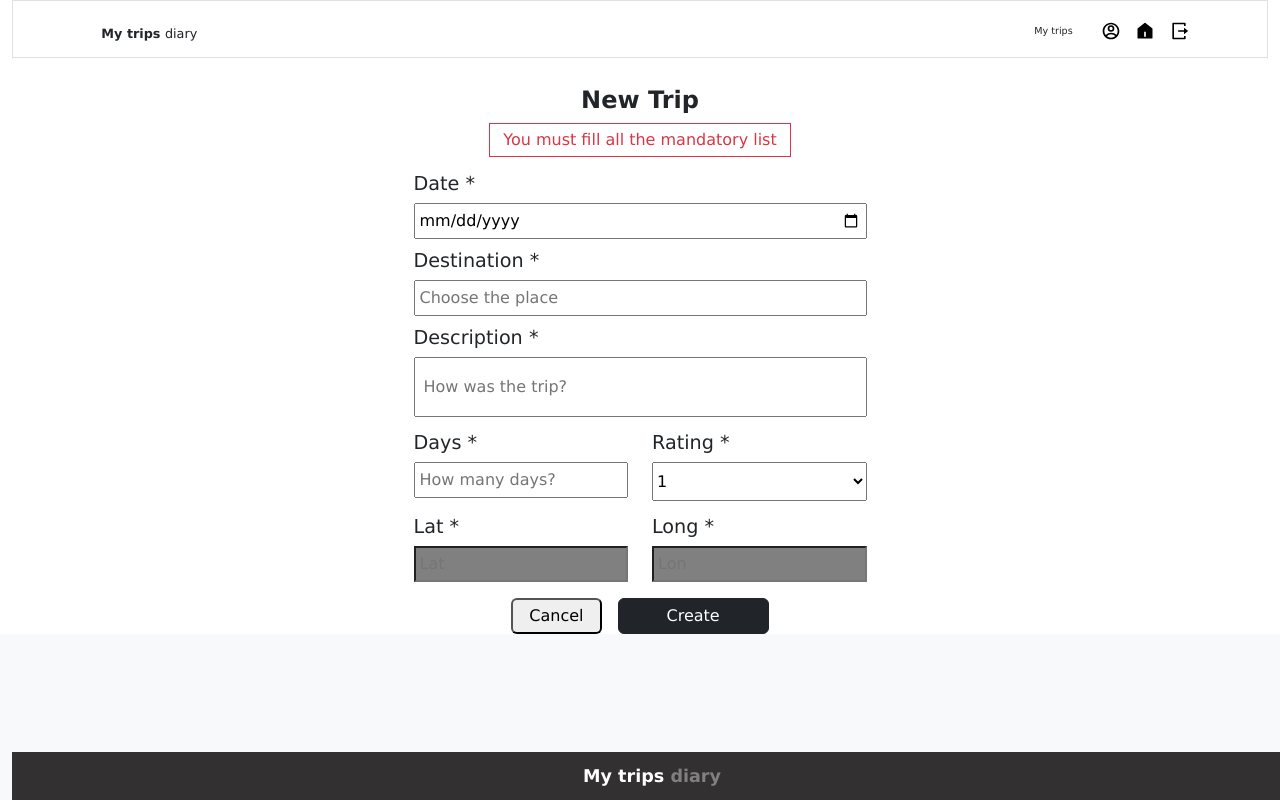
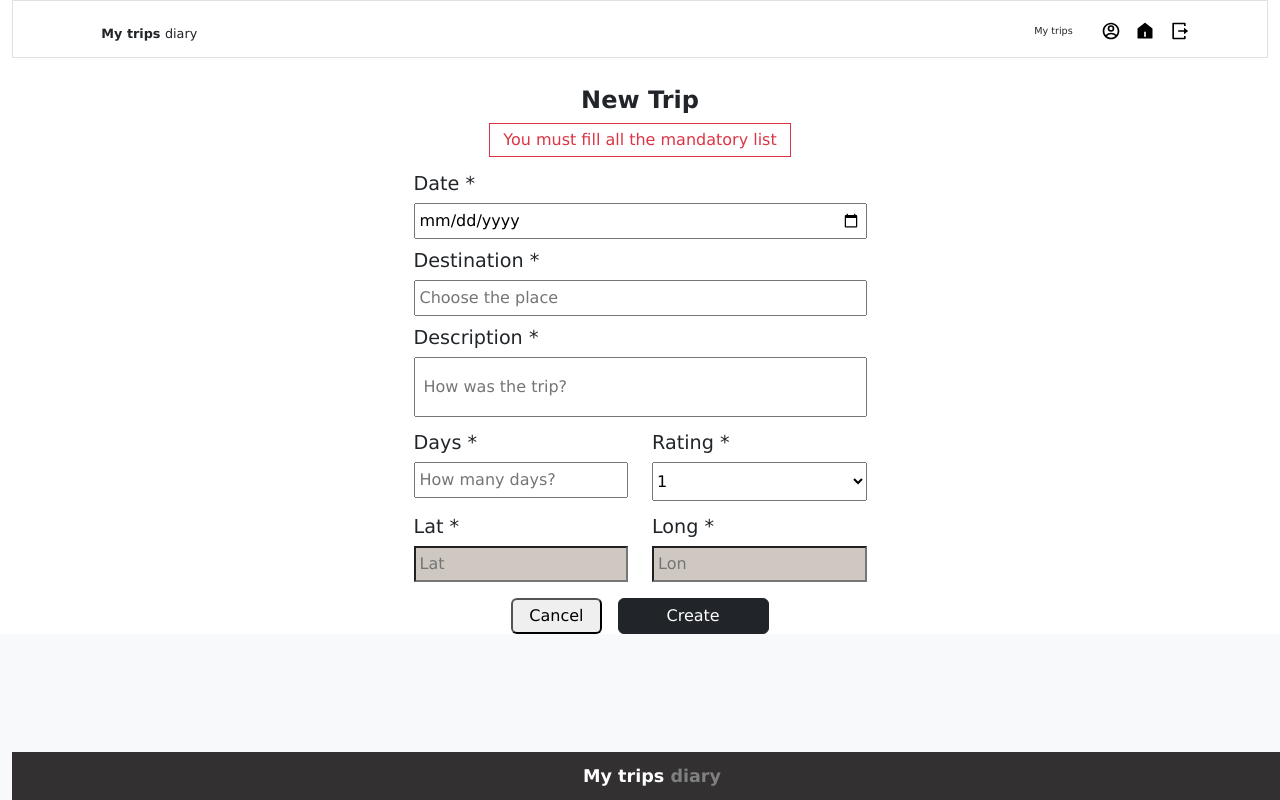
Before and after one commit to GenjurX/FrontEnd, a React (Create React App) app: page /neWTrip in a window 1280 px wide. Built offline with nearby package versions, Linux system fonts and the light colour scheme.

Commit message:
changed bg-color of coordinates

```diff
--- a/src/pages/NewTrip.js
+++ b/src/pages/NewTrip.js
@@ -83,11 +83,11 @@ async function onSubmit(e) {
                 <div className='row  mt-2 my-auto'>
                     <div className='col-6 d-flex flex-column'>
                         <label className='mb-1'> Lat * </label>
-                        <input style={{background:'grey',color:"white"}}  className="p-1" type = {'text'} name = 'latitude' defaultValue= {`${latitude}`} placeholder="Lat" readOnly></input>
+                        <input style={{background:'rgb(206, 200, 192)',color:"white"}}  className="p-1" type = {'text'} name = 'latitude' defaultValue= {`${latitude}`} placeholder="Lat" readOnly></input>
                     </div>
                     <div className=' col-6 d-flex flex-column'>
                         <label className="mb-1"> Long * </label>
-                        <input style={{background:'grey',color:"white"}}  className="p-1" type = {'text'} name = 'longitude' defaultValue= {`${longitude}`}  placeholder="Lon" readOnly></input>
+                        <input style={{background:'rgb(206, 200, 192)',color:"white"}}  className="p-1" type = {'text'} name = 'longitude' defaultValue= {`${longitude}`}  placeholder="Lon" readOnly></input>
                     </div>
                 </div>
                 <div className='d-flex mt-3 mx-auto gap-3'>
--- a/src/pages/Update.js
+++ b/src/pages/Update.js
@@ -100,11 +100,11 @@ console.log(trip)
                     <div className='row  mt-2 my-auto'>
                         <div className='col-6 d-flex flex-column'>
                             <label className="mb-1"> Lat * </label>
-                            <input style={{background:'grey',color:"white"}} className="p-1" type = {'text'} name = 'latitude' defaultValue= {`${latitude}`} placeholder="Lat" readOnly></input>
+                            <input style={{background:'rgb(206, 200, 192)',color:"white"}} className="p-1" type = {'text'} name = 'latitude' defaultValue= {`${latitude}`} placeholder="Lat" readOnly></input>
                         </div>
                         <div className=' col-6 d-flex flex-column'>
                             <label className="mb-1"> Long * </label>
-                            <input style={{background:'grey',color:"white"}} className="p-1" type = {'text'} name = 'longitude' defaultValue= {`${longitude}`}  placeholder="Lon" readOnly></input>
+                            <input style={{background:'rgb(206, 200, 192)',color:"white"}} className="p-1" type = {'text'} name = 'longitude' defaultValue= {`${longitude}`}  placeholder="Lon" readOnly></input>
                         </div>
                     </div>
                     <div className='d-flex mt-3 mx-auto gap-3'>
```
